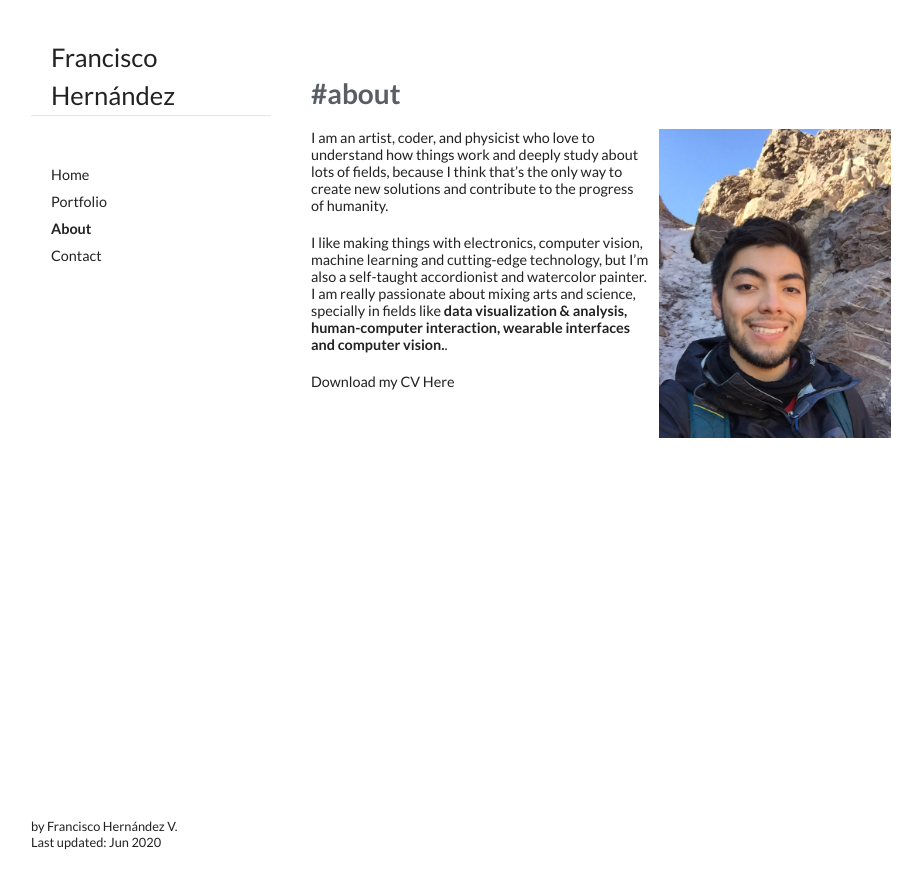
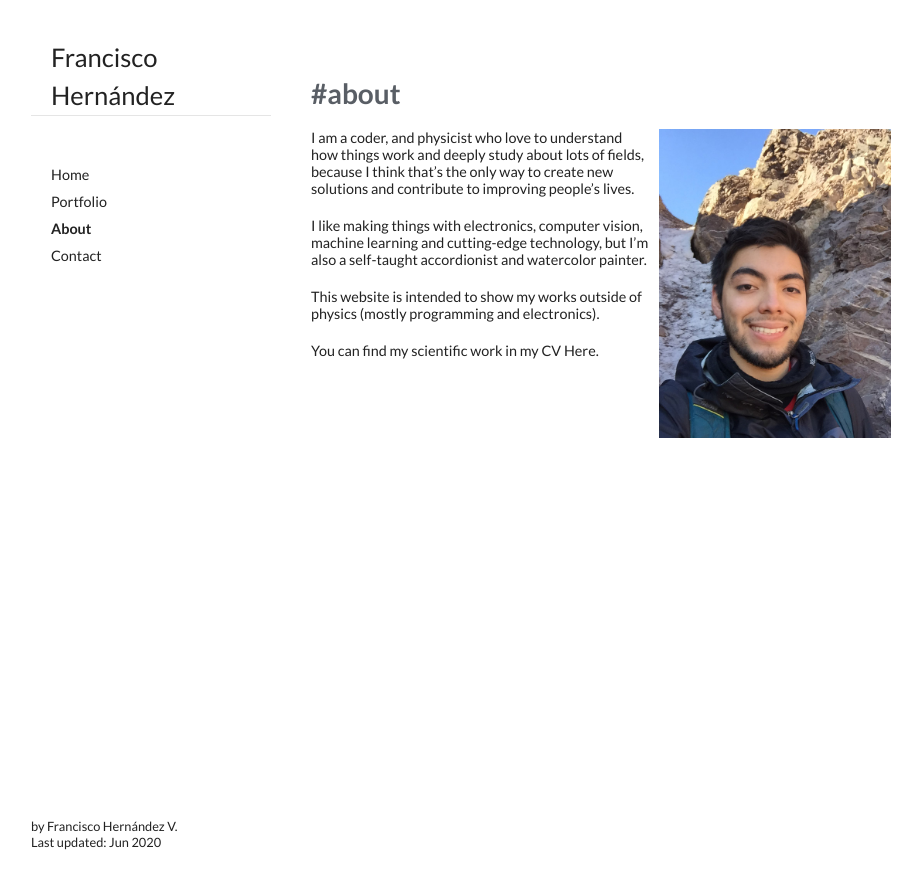
Before and after one commit to fthernan/fthernan.github.io, a Jekyll site: the page built from about.md, in a window 1280 px wide. Shown: the top 889 px of the page, without its empty margins (179-1101 px from the left). Built offline with Jekyll 4.4.1, drawn with Linux system fonts in a browser that asks for light colours; nearby versions of some CDN libraries.

Commit message:
Update about.md

```diff
--- a/about.md
+++ b/about.md
@@ -5,8 +5,11 @@ layout: default
 
 ![Me](images/me.jpg){: .right_img}
 
-I am an artist, coder, and physicist who love to understand how things work and deeply study about lots of fields, because I think that's the only way to create new solutions and contribute to the progress of humanity.
+I am a coder, and physicist who love to understand how things work and deeply study about lots of fields, because I think that's the only way to create new solutions and contribute to improving people's lives.
 
-I like making things with electronics, computer vision, machine learning and cutting-edge technology, but I'm also a self-taught accordionist and watercolor painter. I am really passionate about mixing arts and science, specially in fields like **data visualization & analysis, human-computer interaction, wearable interfaces and computer vision.**.
+I like making things with electronics, computer vision, machine learning and cutting-edge technology, but I'm also a self-taught accordionist and watercolor painter.
+<!-- I am really passionate about mixing arts and science, specially in fields like **data visualization & analysis, human-computer interaction, wearable interfaces and computer vision.**. -->
 
-Download my CV [Here](https://fthernan.github.com/assets/CV-Francisco_Hernandez.pdf)
+This website is intended to show my works outside of physics (mostly programming and electronics).
+
+You can find my scientific work in my CV [Here](https://fthernan.github.com/assets/CV-Francisco_Hernandez.pdf).
```
